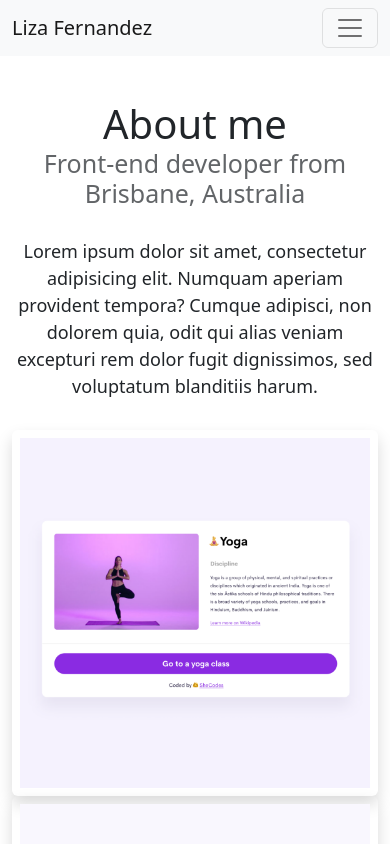
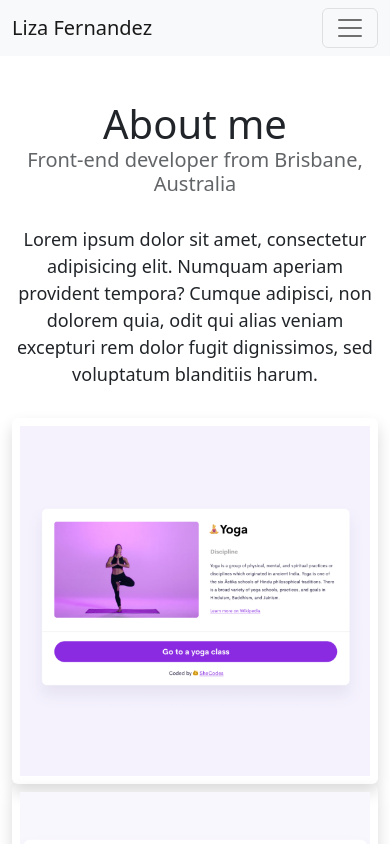
Before and after one commit to aelvanna/she-codes-responsive-wk-3-homework, a website: page about.html in a window 390 px wide. Shown: the top 844 px of the page. Drawn offline with nearby package versions, Linux system fonts and the light colour scheme.

Commit message:
added sub-heading id to about.html and changed style.css for sub-heading

```diff
--- a/about.html
+++ b/about.html
@@ -54,7 +54,9 @@
     </div>
     <div class="about-intro">
       <h1 class="text-center">About me</h1>
-      <h3 class="text-center">Front-end developer from Brisbane, Australia</h3>
+      <h3 class="text-center" id="sub-heading">
+        Front-end developer from Brisbane, Australia
+      </h3>
       <div class="about-paragraphs text-center">
         <p>
           Lorem ipsum dolor sit amet, consectetur adipisicing elit. Numquam
--- a/src/style.css
+++ b/src/style.css
@@ -14,7 +14,8 @@
   }
 
   h3#sub-heading {
-    font-size: 22px;
+    font-size: 20px;
+    opacity: 0.7;
   }
 
   .navigation-links a {
@@ -61,6 +62,11 @@
   .navigation-links a {
     margin: 20px;
   }
+
+  #sub-heading {
+    opacity: 0.7;
+    font-size: 30px;
+  }
 }
 
 body {
@@ -71,11 +77,6 @@ h1,
 h2,
 h3 {
   margin: 0;
-}
-
-#sub-heading {
-  opacity: 0.7;
-  font-size: 30px;
 }
 
 p {
```
